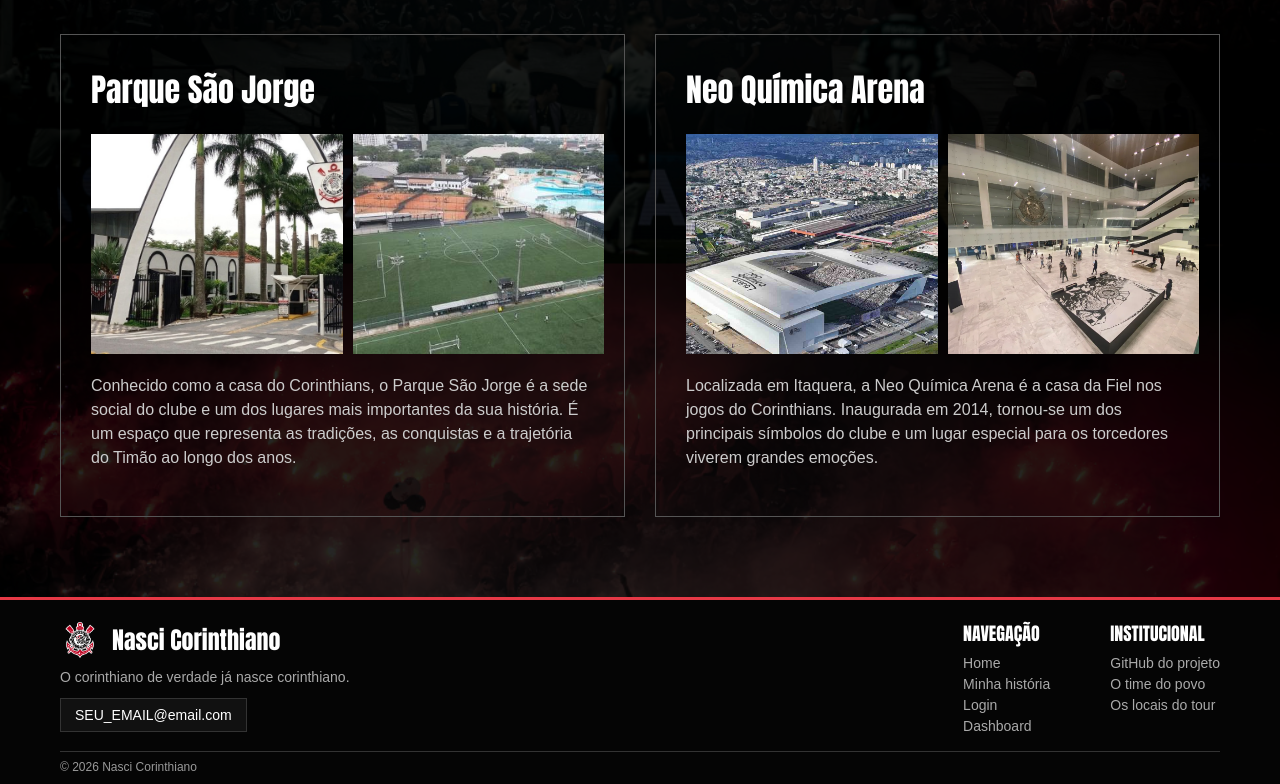
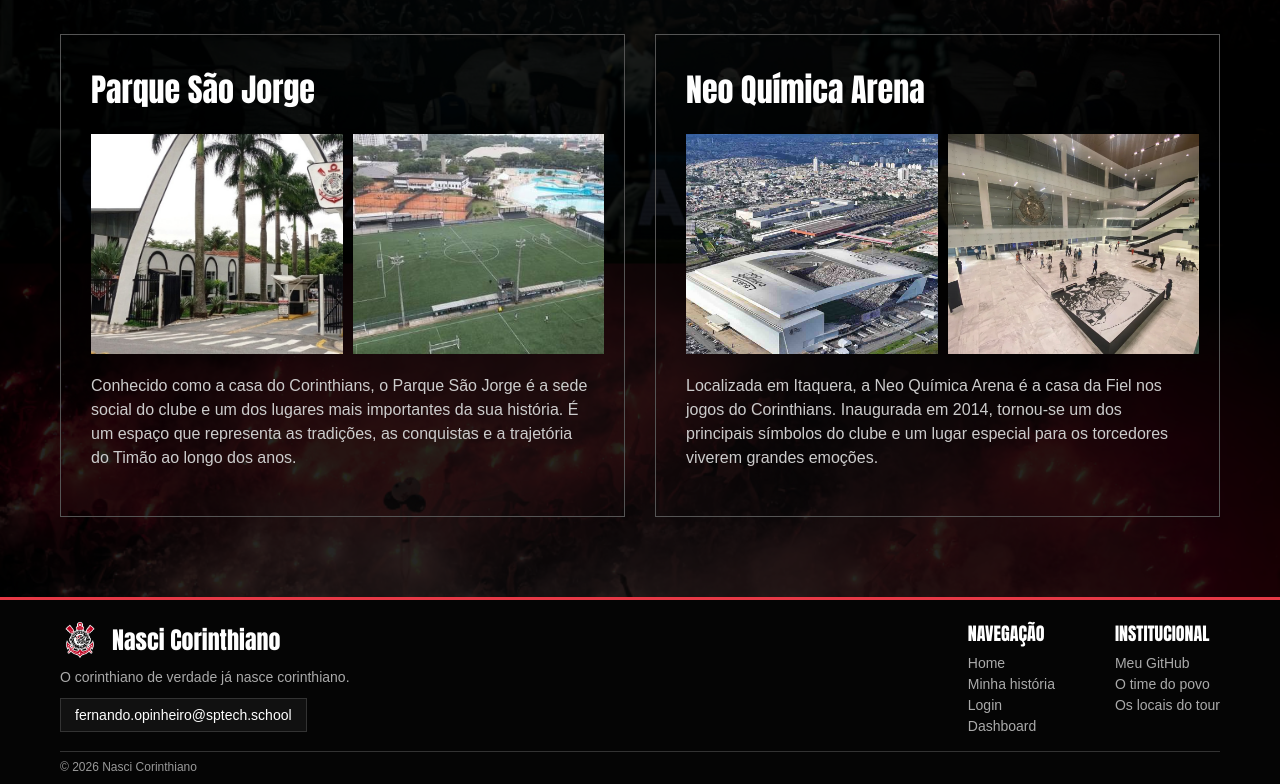
Before and after one commit to FernandoOliveiraa7/Projeto-Individual, a website: page public/index.html in a window 1280 px wide. Shown: the part 3148-3932 px from the top of the page. Drawn offline with Linux system fonts and the light colour scheme.

Commit message:
Melhorando footer

```diff
--- a/public/index.html
+++ b/public/index.html
@@ -177,7 +177,7 @@
 
                 <p>O corinthiano de verdade já nasce corinthiano.</p>
 
-                <a href="mailto:SEU_EMAIL@email.com" class="rodape-email">SEU_EMAIL@email.com</a>
+                <a href="mailto:fernando.opinheiro@sptech.school" class="rodape-email">fernando.opinheiro@sptech.school</a>
             </div>
 
             <div class="rodape-colunas">
@@ -191,7 +191,7 @@
 
                 <div class="rodape-coluna">
                     <h3>INSTITUCIONAL</h3>
-                    <a href="LINK_DO_SEU_GITHUB">GitHub do projeto</a>
+                    <a href="https://github.com/FernandoOliveiraa7">Meu GitHub</a>
                     <a href="/index.html#povo">O time do povo</a>
                     <a href="/index.html#tour">Os locais do tour</a>
                 </div>
```
Also changed, not shown: public/pages/cadastro.html (+2 -2 lines), public/pages/dashboard.html (+2 -2 lines), public/pages/login.html (+2 -2 lines), 2 other files.
